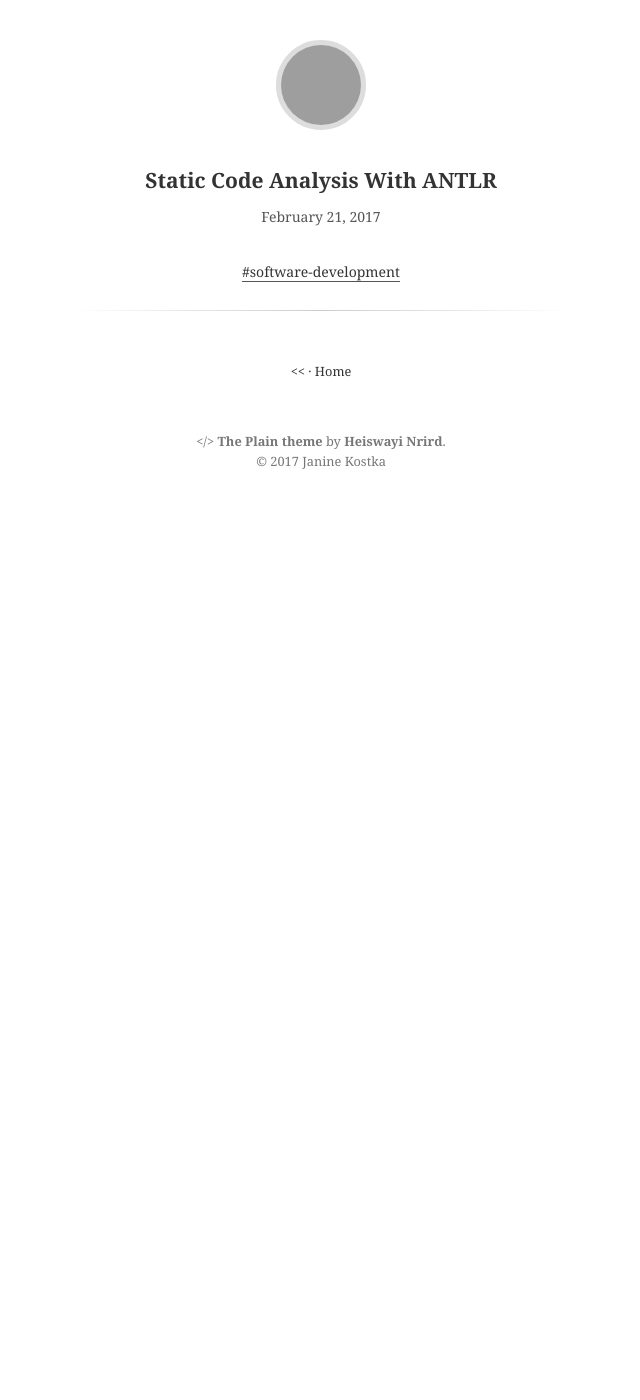
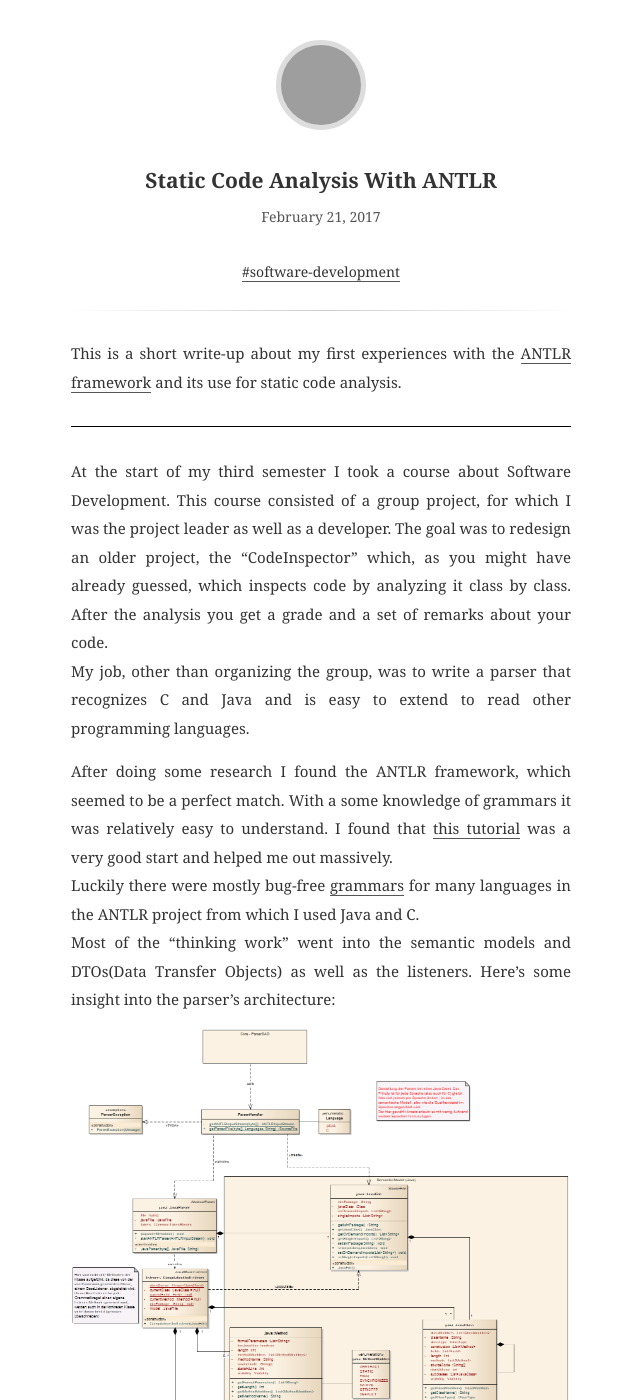
Before and after one commit to qn0x/blog, a Jekyll site: the page built from _posts/2017-02-21-static-code-analysis-with-ANTLR.md, in a window 1280 px wide and 1400 px high. Shown: the whole window, without its empty margins (319-959 px from the left). Built offline with Jekyll 4.4.1, drawn with Linux system fonts in a browser that asks for light colours; some of the changed text lies outside the part shown; grey boxes are pictures that could not be loaded.

Commit message:
add stuff

```diff
--- a/_posts/2017-02-21-static-code-analysis-with-ANTLR.md
+++ b/_posts/2017-02-21-static-code-analysis-with-ANTLR.md
@@ -4,3 +4,17 @@ updated: 2017-02-21 18:30
 categories:
     - software-development
 ---
+This is a short write-up about my first experiences with the [ANTLR framework](http://www.antlr.org/) and its use for static code analysis.
+- - -
+At the start of my third semester I took a course about Software Development. This course consisted of a group project, for which I was the project leader as well as a developer. The goal was to redesign an older project, the "CodeInspector" which, as you might have already guessed, which inspects code by analyzing it class by class. After the analysis you get a grade and a set of remarks about your code.
+My job, other than organizing the group, was to write a parser that recognizes C and Java and is easy to extend to read other programming languages.
+
+After doing some research I found the ANTLR framework, which seemed to be a perfect match. With a some knowledge of grammars it was relatively easy to understand. I found that [this tutorial](https://theendian.com/blog/antlr-4-lexer-parser-and-listener-with-example-grammar/) was a very good start and helped me out massively.
+Luckily there were mostly bug-free [grammars](https://github.com/antlr/grammars-v4) for many languages in the ANTLR project from which I used Java and C.
+Most of the "thinking work" went into the semantic models and DTOs(Data Transfer Objects) as well as the listeners. Here's some insight into the parser's architecture:
+
+![classDiagram]({{site.baseurl}}/assets/images/Klassendiagramm_Parser.png)
+
+Looking back, most of the actual work was needed to understand and the existing grammars and finding the right rules, subrules etc. from which the correctly scoped information could be extracted. Luckily we managed to avoid using a symbol table, keeping the complexity fairly low.
+
+Somehow we managed to win second place in a university-internal [competition](https://www.hft-leipzig.de/de/hochschule/aktuelles/swe-2017.html), the prize being a very insightful workshop in penetration testing.
```
Also changed, not shown: assets/images/Klassendiagramm_Parser.png (added).
